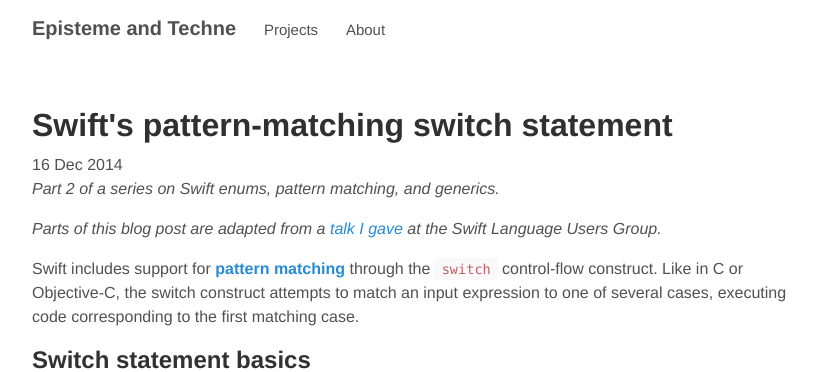
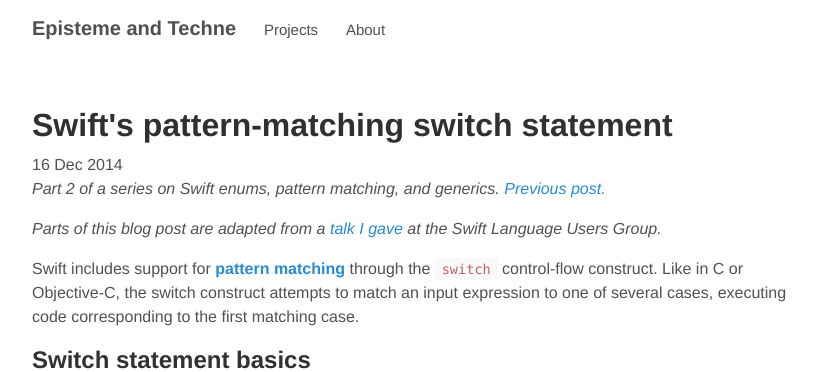
Before and after one commit to austinzheng/austinzheng.github.io, a Jekyll site: the page built from _posts/2014-12-16-swift-pattern-matching-switch.md, in a window 1280 px wide and 900 px high. Shown: the top 372 px of the window, without its empty margins (224-1053 px from the left). Built offline with Jekyll 4.4.1, drawn with Linux system fonts in a browser that asks for light colours.

Commit message:
Adding links, changing pagination

```diff
--- a/_config.yml
+++ b/_config.yml
@@ -6,7 +6,7 @@ relative_permalinks: true
 title:            Episteme and Techne
 tagline:
 url:              http://austinzheng.github.io
-paginate:         10
+paginate:         1
 baseurl:          /
 author:
   name:           Austin Zheng
--- a/_posts/2014-12-16-swift-pattern-matching-switch.md
+++ b/_posts/2014-12-16-swift-pattern-matching-switch.md
@@ -5,7 +5,7 @@ date:   2014-12-16 22:00:00
 tags: swift
 ---
 
-*Part 2 of a series on Swift enums, pattern matching, and generics.*
+*Part 2 of a series on Swift enums, pattern matching, and generics. [Previous post.]({% post_url 2014-12-16-swift-enums %})*
 
 *Parts of this blog post are adapted from a [talk I gave](http://realm.io/news/swift-enums-pattern-matching-generics/) at the Swift Language Users Group.*
 
```
Also changed, not shown: _posts/2014-12-16-swift-enums.md (+2 -2 lines).
